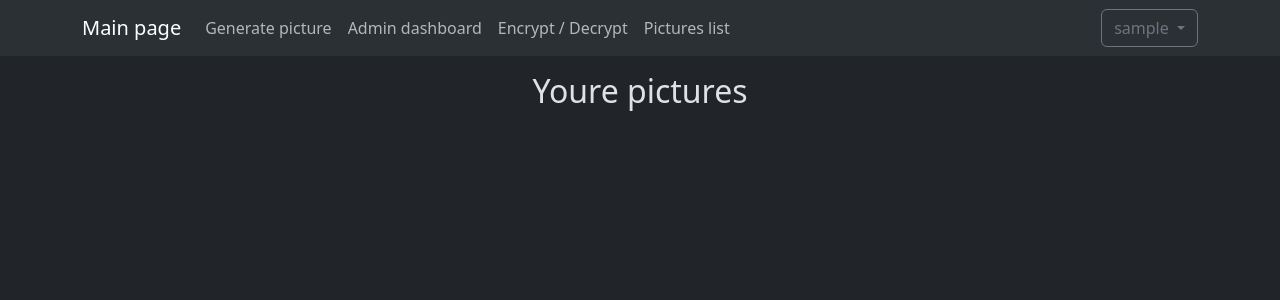
After one commit to MuzykaAndrii/cryptor_service, a Django app: page /pictures/ in a window 1280 px wide. The commit adds this page. Shown: the top 300 px of the page. Run offline with Django 4.2, Linux system fonts and the light colour scheme; the visitor is signed in with stand-in values (Sample User, id 1); data that the repository does not hold is empty.

Commit message:
implemented pictures list

```diff
--- /dev/null
+++ b/src/crypt/templates/crypt/pictures_list.html
@@ -0,0 +1,32 @@
+{% extends 'base.html' %}
+{% load static %}
+
+{% block content %}
+
+{% include 'include/_navbar.html' %}
+
+<div class="container">
+    <h2 class="mb-5" style="text-align: center;">Youre pictures</h2>
+    <div class="row">
+        {% for picture in pictures %}
+
+        <div class="col-md-3" style="border: 1px solid #495057;">
+            <p style="text-align: center;">{{picture.width}} x {{picture.height}}</p>
+            <img src="{{picture.image.url}}" width="300px;" height="300px" alt="" style="object-fit: cover;">
+            <span>Draw method: <b>{{ picture.draw_method }}</b></span><br>
+            <span>Created at: <b>{{ picture.created_at }}</b></span><br>
+            {% if picture.last_action %}
+            <span>Last action: <b>{{ picture.last_action }}</b> at <b>{{ picture.last_action_date }}</b></span><br>
+            <span>Text: <b>{{ picture.last_action_result|slice:"20" }}</b>...</span>
+            {% else %}
+            <span>No actions yet</span>
+            {% endif %}
+            <br><a class="btn btn-link" href="{{ picture.get_absolute_url }}">Open</a>
+        </div>
+
+        {% endfor %}
+    </div>
+
+</div>
+
+    {% endblock %}
--- a/src/crypt/urls.py
+++ b/src/crypt/urls.py
@@ -5,6 +5,7 @@ from .views import (
     create_picture,
     show_picture,
     picture_action,
+    pictures_list,
 )
 
 
@@ -13,4 +14,5 @@ urlpatterns = [
     path("create_picture", create_picture, name="create_picture"),
     path("picture/<int:pk>", show_picture, name="show_picture"),
     path("action/", picture_action, name="picture_action"),
+    path("pictures/", pictures_list, name="pictures_list"),
 ]
--- a/src/crypt/views.py
+++ b/src/crypt/views.py
@@ -74,3 +74,9 @@ def picture_action(request):
         else:
             messages.error(request, "Invalid action")
             return redirect("picture_action")
+
+
+def pictures_list(request):
+    pictures = Picture.objects.filter(owner=request.user)
+
+    return render(request, "crypt/pictures_list.html", {"pictures": pictures})
--- a/src/templates/include/_navbar.html
+++ b/src/templates/include/_navbar.html
@@ -22,6 +22,11 @@
           <a href="{% url "picture_action" %}" class="nav-link">Encrypt / Decrypt</a>
         </li>
         {% endif %}
+        {% if request.user.is_authenticated %}
+        <li class="nav-item">
+          <a href="{% url "pictures_list" %}" class="nav-link">Pictures list</a>
+        </li>
+        {% endif %}
       </ul>
       <div class="nav-item dropdown btn btn-outline-secondary">
         <a class="nav-link dropdown-toggle" href="#" role="button" data-bs-toggle="dropdown" aria-expanded="false">
```
